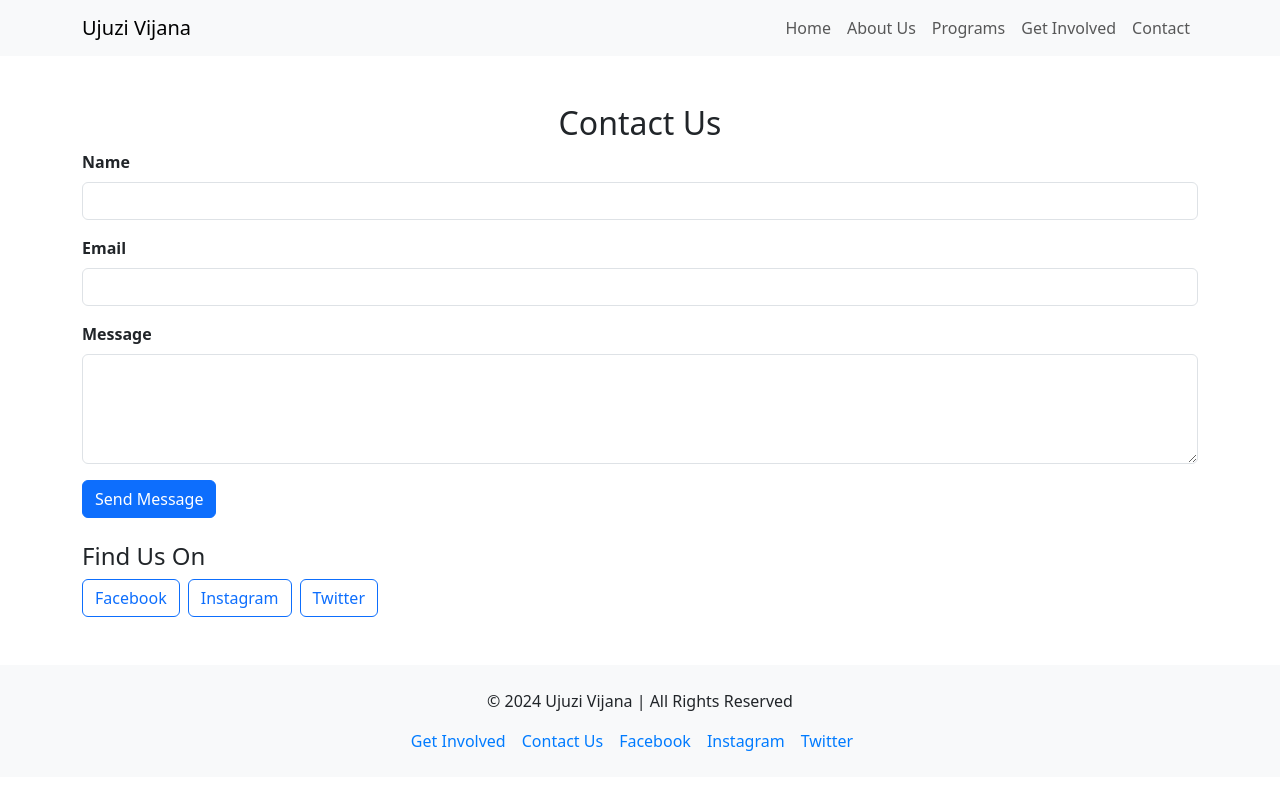
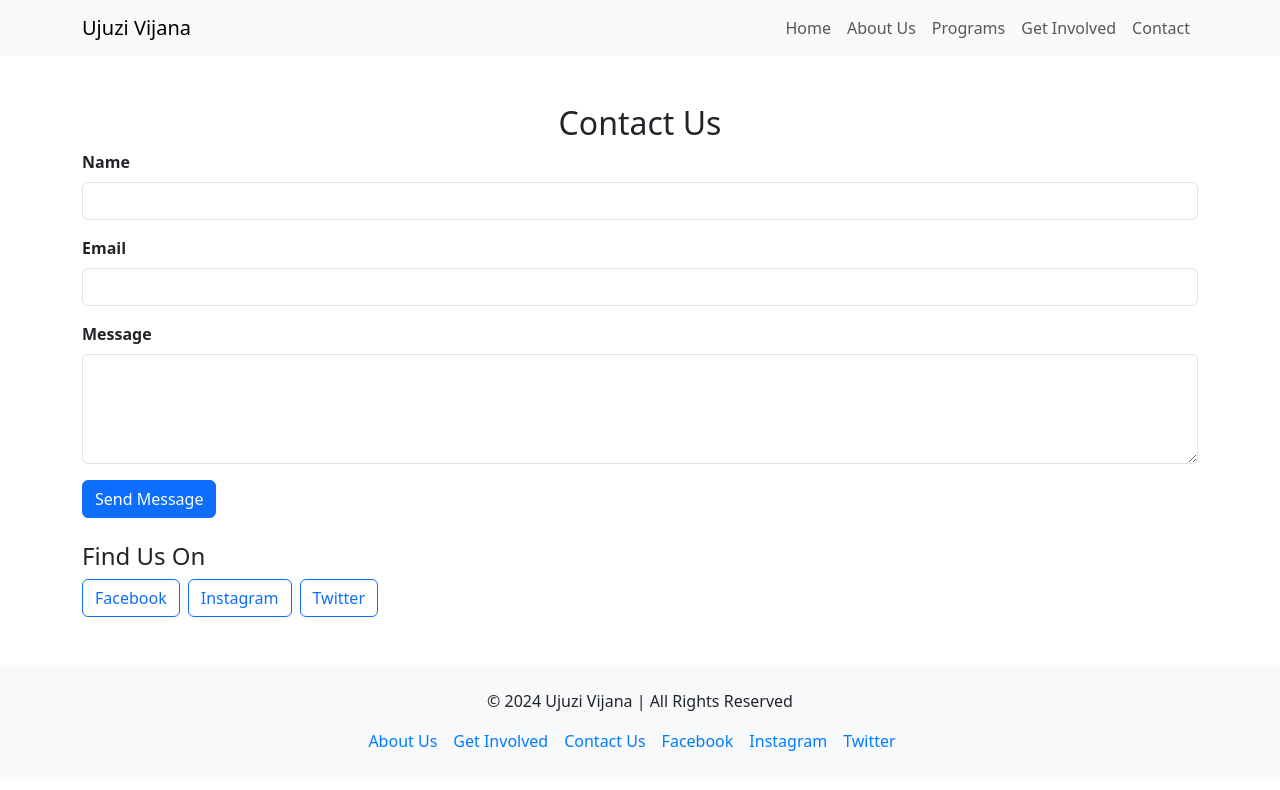
Before and after one commit to kipngenohaaron/Ujuzi-Vijana-, a React (Create React App) app: page /contact in a window 1280 px wide. Shown: the top 790 px of the page. Built offline with nearby package versions, Linux system fonts and the light colour scheme.

Commit message:
footer details added

```diff
--- a/src/components/Footer.js
+++ b/src/components/Footer.js
@@ -23,6 +23,7 @@ function Footer() {
     <footer className="bg-light text-center py-4">
       <p>© 2024 Ujuzi Vijana | All Rights Reserved</p>
       <div>
+        <Link to="/about" className="me-3">About Us</Link>
         <Link to="/get-involved" className="me-3">Get Involved</Link>
         <Link to="/contact" className="me-3">Contact Us</Link>
         <a href="https://facebook.com" target="_blank" rel="noopener noreferrer" className="me-3">Facebook</a>
```
